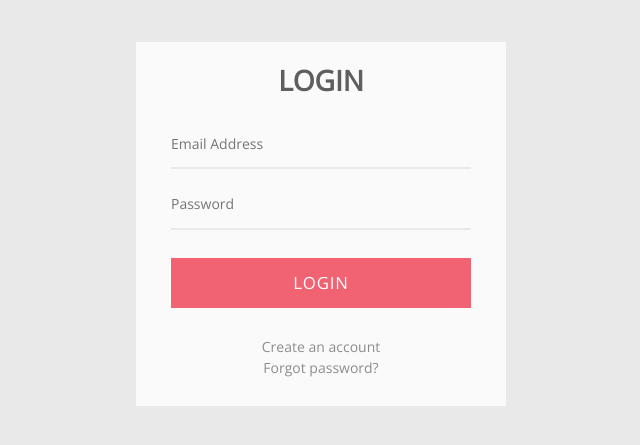
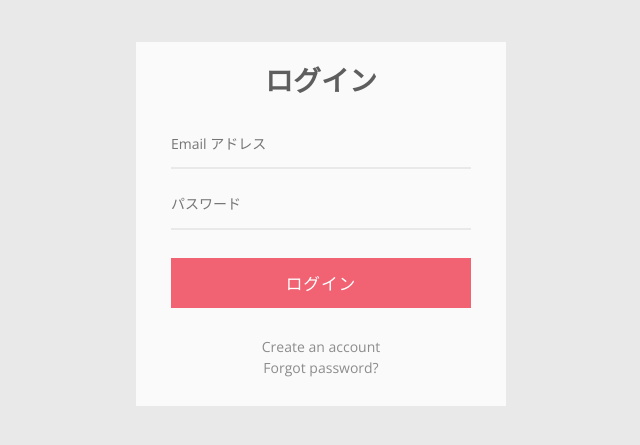
Before and after one commit to toyoko-creators/test-service, a PHP site: page /_index.php in a window 1280 px wide. Shown: the top 445 px of the page, without its empty margins (319-959 px from the left). Run offline with PHP 8.4, Linux system fonts and the light colour scheme; some libraries are stand-ins or nearby versions.

Commit message:
日本語表記へ変更

```diff
--- a/_index.php
+++ b/_index.php
@@ -23,18 +23,18 @@
 
 <body>
 <div class="form-wrapper">
-  <h1>LOGIN</h1>
+  <h1>ログイン</h1>
   <form>
     <div class="form-item">
       <label for="email"></label>
-      <input type="email" name="email" required="required" placeholder="Email Address"></input>
+      <input type="email" name="email" required="required" placeholder="Email アドレス"></input>
     </div>
     <div class="form-item">
       <label for="password"></label>
-      <input type="password" name="password" required="required" placeholder="Password"></input>
+      <input type="password" name="password" required="required" placeholder="パスワード"></input>
     </div>
     <div class="button-panel">
-      <input type="submit" class="button" value="LOGIN"></input>
+      <input type="submit" class="button" value="ログイン"></input>
     </div>
   </form>
   <div class="form-footer">
```
